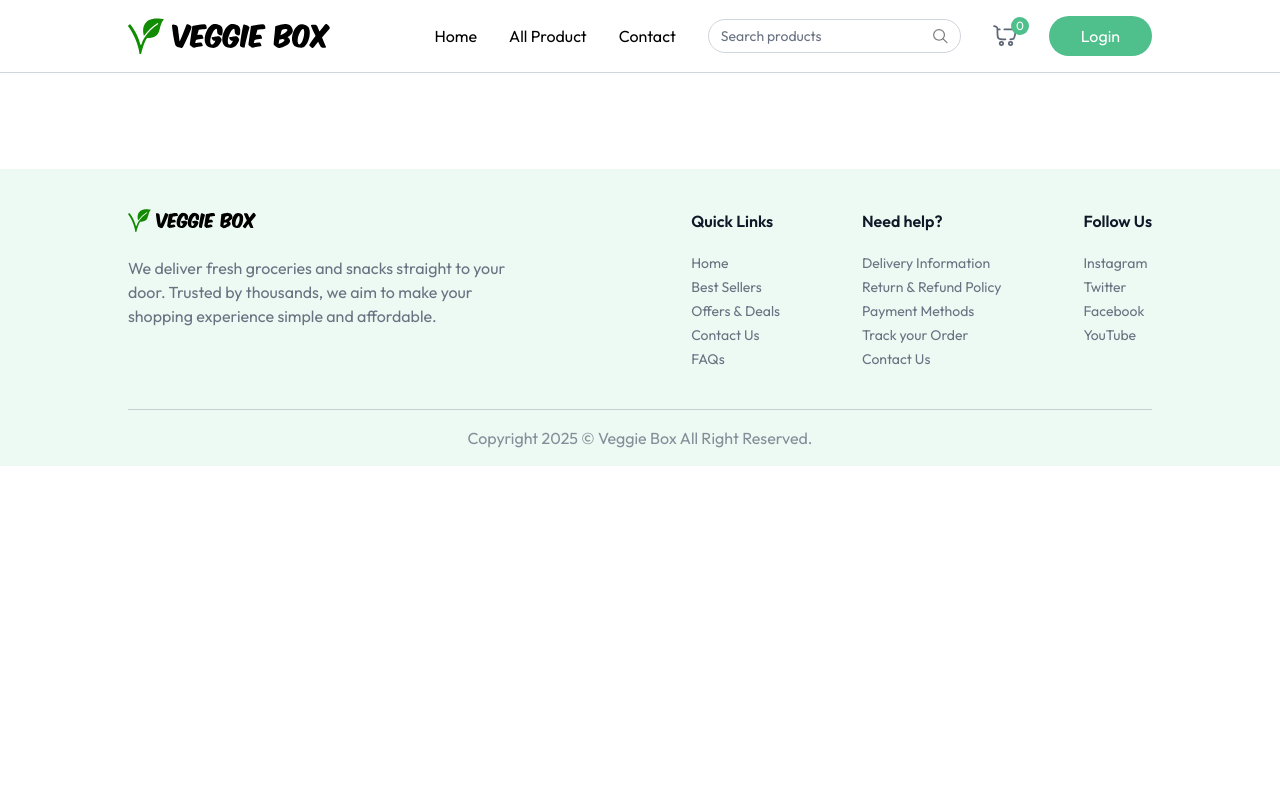
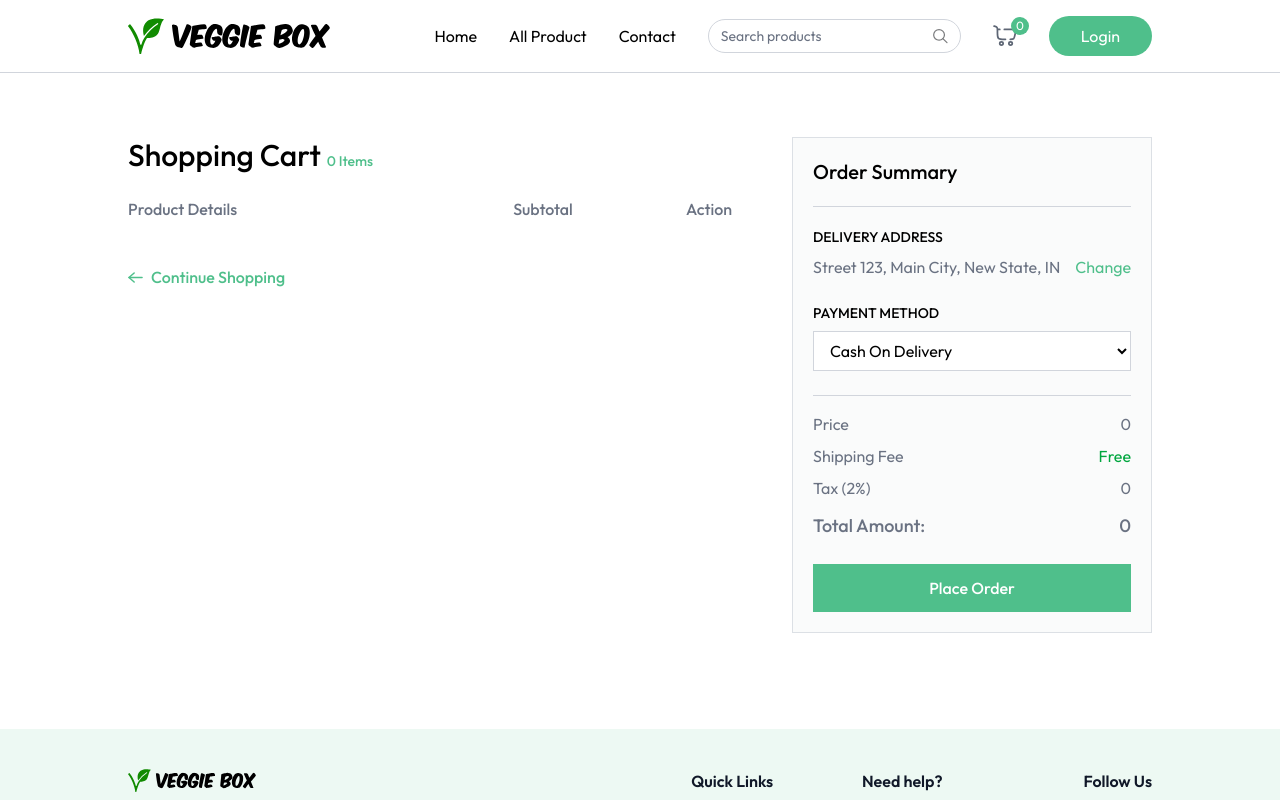
Before and after one commit to ploosond/VeggieBox, a React (Vite) app in the folder client/: page /cart in a window 1280 px wide. Shown: the top 800 px of the page. Built offline with nearby package versions, Linux system fonts and the light colour scheme.

Commit message:
added cart component that provides details

```diff
--- a/client/src/App.jsx
+++ b/client/src/App.jsx
@@ -9,6 +9,7 @@
 import AllProducts from "./pages/AllProducts";
 import ProductCategory from "./pages/ProductCategory";
 import ProductDetails from "./pages/ProductDetails";
+import Cart from "./pages/Cart";
 
 const App = () => {
   const isSellerPath = useLocation().pathname.includes("seller");
@@ -26,6 +27,7 @@
           <Route path="/products" element={<AllProducts />} />
           <Route path="/products/:category" element={<ProductCategory />} />
           <Route path="/products/:category/:id" element={<ProductDetails />} />
+          <Route path="/cart" element={<Cart />} />
         </Routes>
       </div>
       {!isSellerPath && <Footer />}
--- a/client/src/context/AppContext.jsx
+++ b/client/src/context/AppContext.jsx
@@ -47,7 +47,7 @@
     let cartData = structuredClone(cartItems);
     if (cartData[itemId]) {
       cartData[itemId] -= 1;
-      if (cartData[itemId === 0]) {
+      if (cartData[itemId] === 0) {
         delete cartData[itemId];
       }
     }
@@ -56,7 +56,6 @@
   };
 
   // Get Cart Items Count
-
   const getCartCount = () => {
     let totalCount = 0;
     for (const item in cartItems) {
--- /dev/null
+++ b/client/src/pages/Cart.jsx
@@ -0,0 +1,233 @@
+import { useEffect, useState } from "react";
+import { useAppContext } from "../context/AppContext";
+import { assets, dummyAddress } from "../assets/assets";
+
+const Cart = () => {
+  const [showAddress, setShowAddress] = useState(false);
+  const [cartArray, setCartArray] = useState([]);
+  const [addresses, setAddresses] = useState(dummyAddress);
+  const [selectedAddresses, setSelectedAddresses] = useState(dummyAddress[0]);
+  const [paymentOption, setPaymentOption] = useState("COD");
+
+  const {
+    products,
+    currency,
+    cartItems,
+    updateCartItem,
+    removeFromCart,
+    getCartCount,
+    navigate,
+    getCartAmount,
+  } = useAppContext();
+
+  const getCart = () => {
+    let tempArray = [];
+    for (const key in cartItems) {
+      const product = products.find((item) => item._id === key);
+      product.quantity = cartItems[key];
+      tempArray.push(product);
+    }
+    setCartArray(tempArray);
+  };
+
+  const placeOrder = async () => {};
+
+  useEffect(() => {
+    if (products.length > 0 && cartItems) {
+      getCart();
+    }
+  }, [products, cartItems]);
+
+  return products.length > 0 && cartItems ? (
+    <div className="flex flex-col md:flex-row mt-16">
+      <div className="flex-1 max-w-4xl">
+        <h1 className="text-3xl font-medium mb-6">
+          Shopping Cart{" "}
+          <span className="text-sm text-primary">{getCartCount()} Items</span>
+        </h1>
+
+        <div className="grid grid-cols-[2fr_1fr_1fr] text-gray-500 text-base font-medium pb-3">
+          <p className="text-left">Product Details</p>
+          <p className="text-center">Subtotal</p>
+          <p className="text-center">Action</p>
+        </div>
+
+        {cartArray.map((product, index) => (
+          <div
+            key={index}
+            className="grid grid-cols-[2fr_1fr_1fr] text-gray-500 items-center text-sm md:text-base font-medium pt-3"
+          >
+            <div className="flex items-center md:gap-6 gap-3">
+              <div
+                onClick={() => {
+                  navigate(
+                    `/products/${product.category.toLowerCase()}/${product._id}`
+                  );
+                  scroll(0, 0);
+                }}
+                className="cursor-pointer w-24 h-24 flex items-center justify-center border border-gray-300 rounded"
+              >
+                <img
+                  className="max-w-full h-full object-cover"
+                  src={product.image[0]}
+                  alt={product.name}
+                />
+              </div>
+              <div>
+                <p className="hidden md:block font-semibold">{product.name}</p>
+                <div className="font-normal text-gray-500/70">
+                  <p>
+                    Weight: <span>{product.weight || "N/A"}</span>
+                  </p>
+                  <div className="flex items-center">
+                    <p>Qty:</p>
+                    <select
+                      onChange={(e) =>
+                        updateCartItem(product._id, Number(e.target.value))
+                      }
+                      value={cartItems[product._id]}
+                      className="outline-none"
+                    >
+                      {Array(
+                        cartItems[product._id] > 9 ? cartItems[product._id] : 9
+                      )
+                        .fill("")
+                        .map((_, index) => (
+                          <option key={index} value={index + 1}>
+                            {index + 1}
+                          </option>
+                        ))}
+                    </select>
+                  </div>
+                </div>
+              </div>
+            </div>
+            <p className="text-center">
+              {currency}
+              {product.offerPrice * product.quantity}
+            </p>
+            <button
+              onClick={() => removeFromCart(product._id)}
+              className="cursor-pointer mx-auto"
+            >
+              <img
+                src={assets.remove_icon}
+                alt="remove item"
+                className="inline-block w-6 h-6"
+              />
+            </button>
+          </div>
+        ))}
+
+        <button
+          onClick={() => {
+            navigate("/products");
+            scroll(0, 0);
+          }}
+          className="group cursor-pointer flex items-center mt-8 gap-2 text-primary font-medium"
+        >
+          <img
+            src={assets.arrow_right_icon_colored}
+            alt="arrow"
+            className="group-hover:translate-x-1 transition"
+          />
+          Continue Shopping
+        </button>
+      </div>
+
+      <div className="max-w-[360px] w-full bg-gray-100/40 p-5 max-md:mt-16 border border-gray-300/70">
+        <h2 className="text-xl md:text-xl font-medium">Order Summary</h2>
+        <hr className="border-gray-300 my-5" />
+
+        <div className="mb-6">
+          <p className="text-sm font-medium uppercase">Delivery Address</p>
+          <div className="relative flex justify-between items-start mt-2">
+            <p className="text-gray-500">
+              {selectedAddresses
+                ? `${selectedAddresses.street}, ${selectedAddresses.city}, ${selectedAddresses.state}, ${selectedAddresses.country}`
+                : "No address found"}
+            </p>
+            <button
+              onClick={() => setShowAddress(!showAddress)}
+              className="text-primary hover:underline cursor-pointer"
+            >
+              Change
+            </button>
+            {showAddress && (
+              <div className="absolute top-12 py-1 bg-white border border-gray-300 text-sm w-full">
+                {addresses.map((address, index) => (
+                  <p
+                    key={index}
+                    onClick={() => {
+                      setSelectedAddresses(address);
+                      setShowAddress(false);
+                    }}
+                    className="text-gray-500 p-2 hover:bg-gray-100"
+                  >
+                    {address.street}, {address.city}, {address.state},
+                    {address.country}
+                  </p>
+                ))}
+                <p
+                  onClick={() => navigate("/add-address")}
+                  className="text-primary text-center cursor-pointer p-2 hover:bg-primary/10"
+                >
+                  Add address
+                </p>
+              </div>
+            )}
+          </div>
+
+          <p className="text-sm font-medium uppercase mt-6">Payment Method</p>
+
+          <select
+            onChange={(e) => setPaymentOption(e.target.value)}
+            className="w-full border border-gray-300 bg-white px-3 py-2 mt-2 outline-none"
+          >
+            <option value="COD">Cash On Delivery</option>
+            <option value="Online">Online Payment</option>
+          </select>
+        </div>
+
+        <hr className="border-gray-300" />
+
+        <div className="text-gray-500 mt-4 space-y-2">
+          <p className="flex justify-between">
+            <span>Price</span>
+            <span>
+              {currency}
+              {getCartAmount()}
+            </span>
+          </p>
+          <p className="flex justify-between">
+            <span>Shipping Fee</span>
+            <span className="text-green-600">Free</span>
+          </p>
+          <p className="flex justify-between">
+            <span>Tax (2%)</span>
+            <span>
+              {currency}
+              {(getCartAmount() * 2) / 100}
+            </span>
+          </p>
+          <p className="flex justify-between text-lg font-medium mt-3">
+            <span>Total Amount:</span>
+            <span>
+              {currency}
+              {getCartAmount() + (getCartAmount() * 2) / 100}
+            </span>
+          </p>
+        </div>
+
+        <button
+          onClick={placeOrder}
+          className="w-full py-3 mt-6 cursor-pointer bg-primary text-white font-medium hover:bg-primary-dull transition"
+        >
+          {paymentOption === "COD" ? "Place Order" : "Proceed to Checkout"}
+        </button>
+      </div>
+    </div>
+  ) : null;
+};
+
+export default Cart;
```
